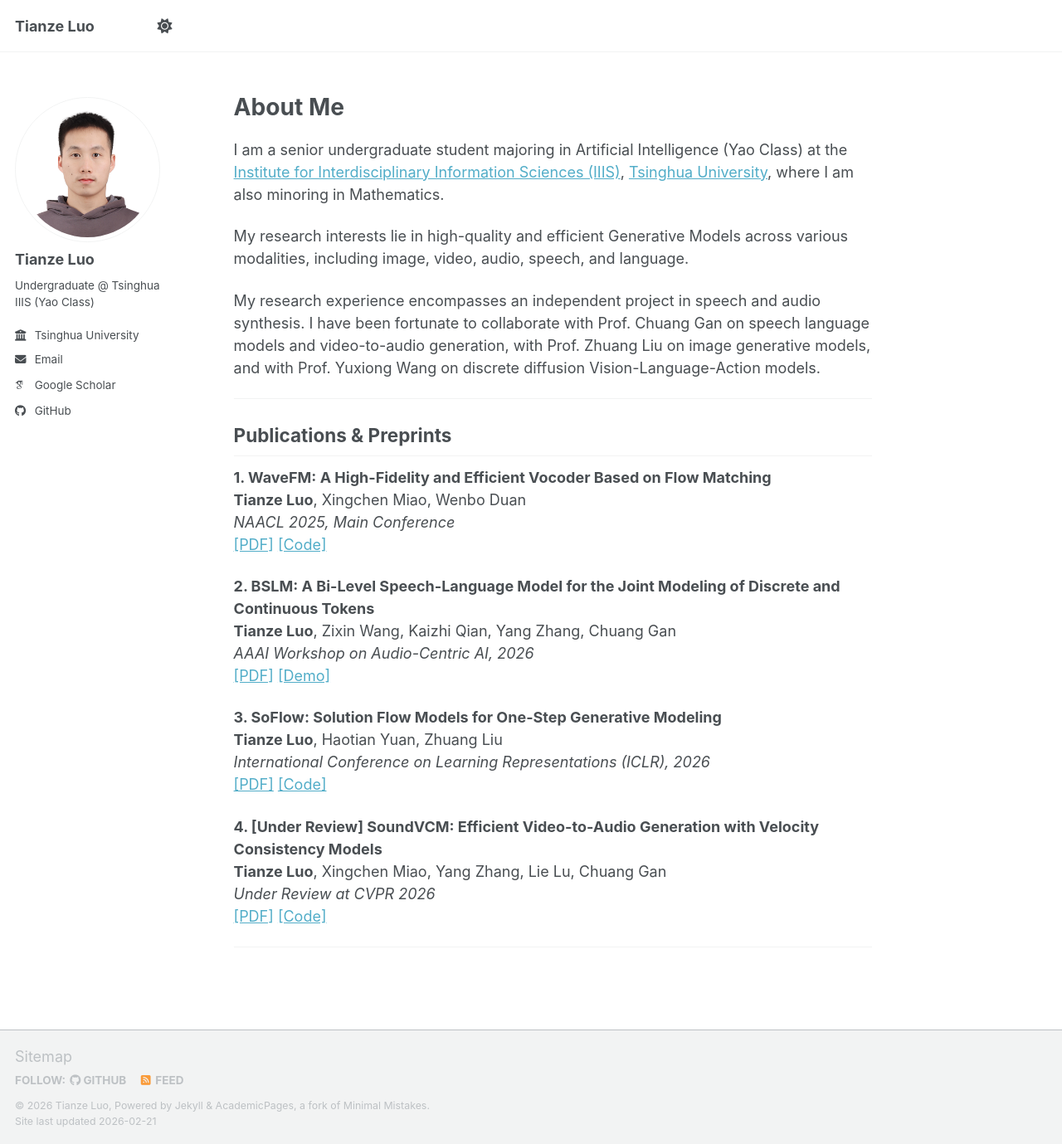
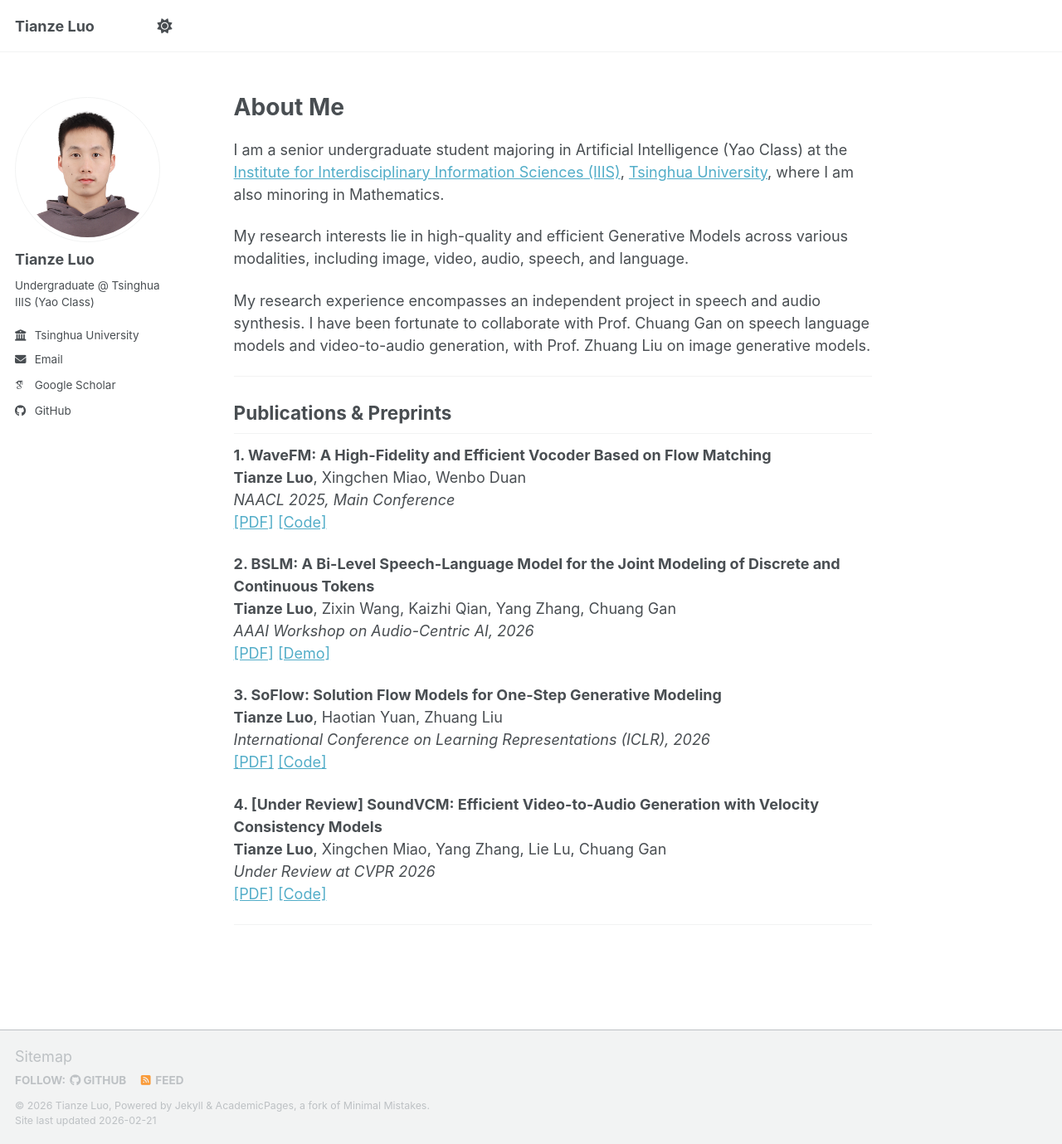
Before and after one commit to luotianze666/luotianze666.github.io, a Jekyll site: the page built from _pages/about.md, in a window 1280 px wide and 1379 px high. Shown: the whole window at 83% size. Built offline with Jekyll 4.4.1, drawn with Linux system fonts in a browser that asks for light colours; some web fonts are replaced; a script bundle is joined from its source files by our own code; library files that are not in the unit come from our copies.

Commit message:
Update about.md

```diff
--- a/_pages/about.md
+++ b/_pages/about.md
@@ -14,7 +14,7 @@ I am a senior undergraduate student majoring in Artificial Intelligence (Yao Cla
 
 My research interests lie in high-quality and efficient Generative Models across various modalities, including image, video, audio, speech, and language.
 
-My research experience encompasses an independent project in speech and audio synthesis. I have been fortunate to collaborate with Prof. Chuang Gan on speech language models and video-to-audio generation, with Prof. Zhuang Liu on image generative models, and with Prof. Yuxiong Wang on discrete diffusion Vision-Language-Action models.
+My research experience encompasses an independent project in speech and audio synthesis. I have been fortunate to collaborate with Prof. Chuang Gan on speech language models and video-to-audio generation, with Prof. Zhuang Liu on image generative models.
 
 ---
 
```
